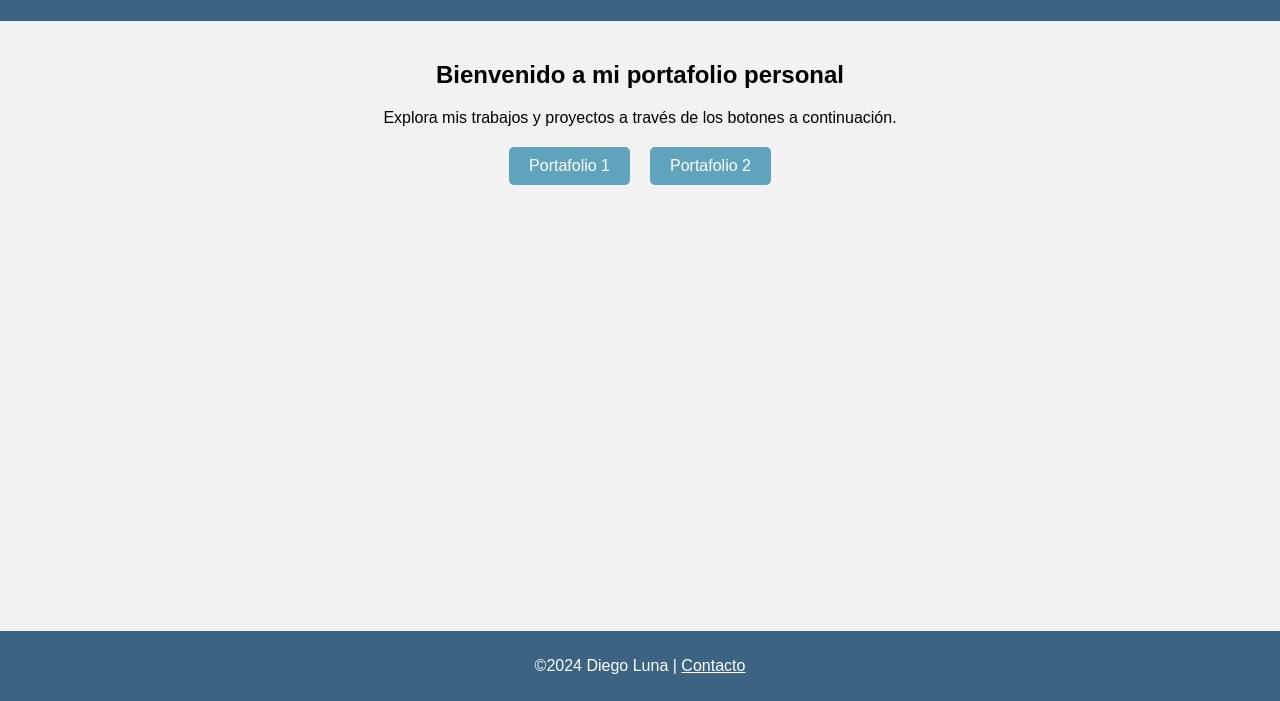
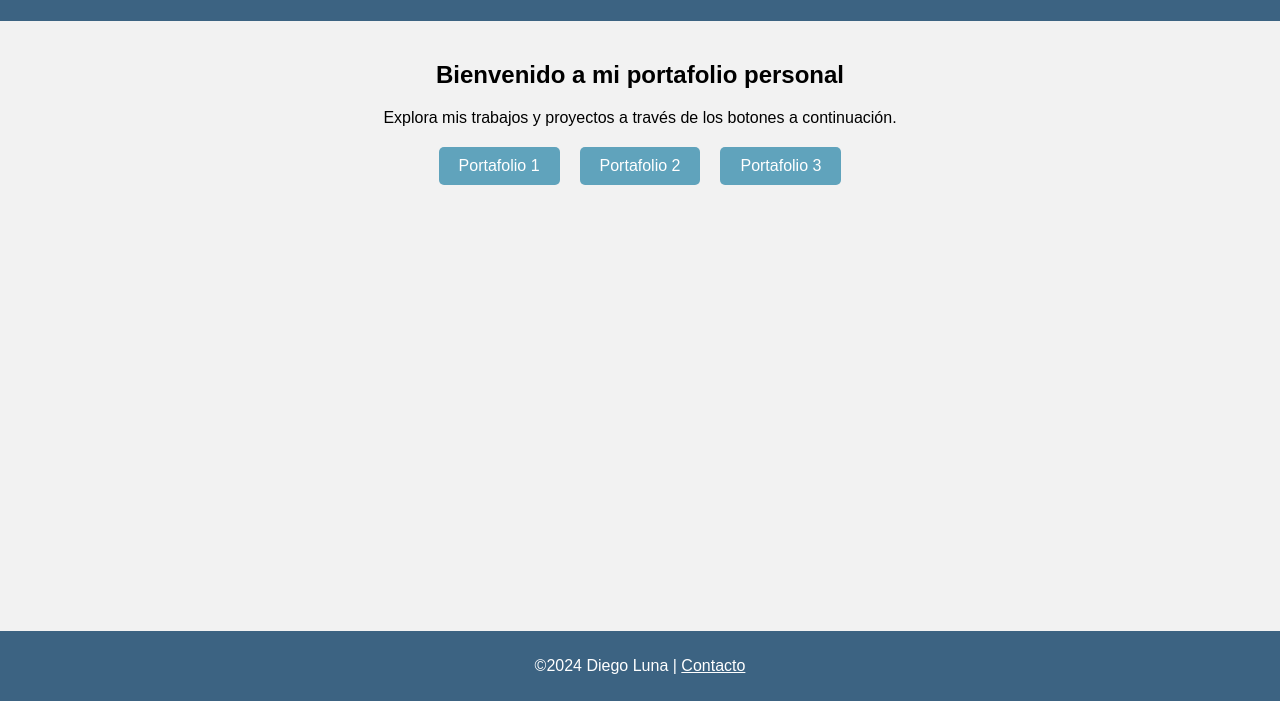
Before and after one commit to 184814Luna/parcial_3_web, a plain HTML site: page index.html in a window 1280 px wide. Shown: the part 99-800 px from the top of the page. Drawn offline with Linux system fonts and the light colour scheme.

Commit message:
index.html

```diff
--- a/index.html
+++ b/index.html
@@ -61,6 +61,7 @@
             <!-- Los enlaces deben ser actualizados según la estructura de tus archivos -->
             <a href="portafolio_1.html">Portafolio 1</a>
             <a href="portafolio_2.html">Portafolio 2</a>
+            <a href="portafolio_3.html">Portafolio 3</a>
         </div>
     </div>
     <footer>
```
